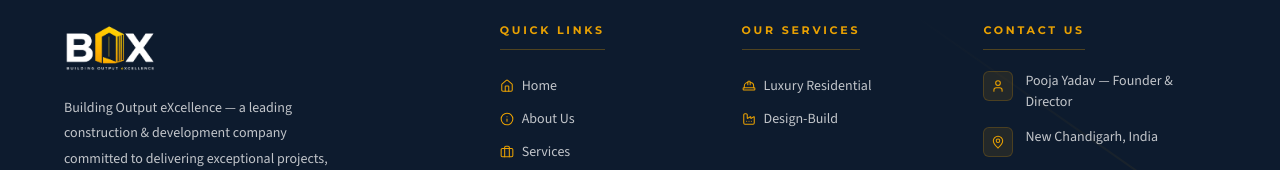
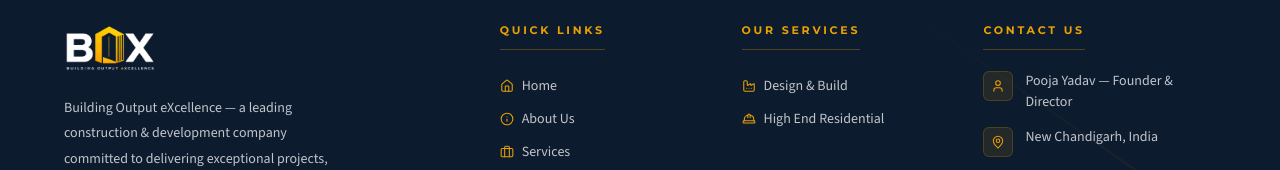
Before and after one commit to SocialThekaAccess/BOX-BUILDtech, a React (Vite) app: page /about in a window 1280 px wide. Shown: the part 3291-3461 px from the top of the page. Built offline with nearby package versions, Linux system fonts and the light colour scheme.

Commit message:
done changes

```diff
--- a/src/Components/Footer/Footer.jsx
+++ b/src/Components/Footer/Footer.jsx
@@ -16,8 +16,8 @@ const QUICK_LINKS = [
 ];
 
 const SERVICES = [
-  { label: 'Luxury Residential', Icon: HardHat, path: '/services/luxury-residential' },
-  { label: 'Design-Build',       Icon: Factory, path: '/services/design-build'       },
+  { label: 'Design & Build',       Icon: Factory, path: '/services/design-build'       },
+  { label: 'High End Residential', Icon: HardHat, path: '/services/luxury-residential' },
 ];
 
 const CONTACT_INFO = [
--- a/src/Components/Navbar/Navbar.jsx
+++ b/src/Components/Navbar/Navbar.jsx
@@ -13,8 +13,8 @@ const NAV_LINKS = [
 ];
 
 const SERVICE_ITEMS = [
-  { Icon: HardHat,  label: 'Luxury Residential', path: '/services/luxury-residential', desc: 'Premium homes & interiors' },
-  { Icon: Factory,  label: 'Design-Build',        path: '/services/design-build',       desc: 'Concept to completion'    },
+  { Icon: Factory, label: 'Design & Build',        path: '/services/design-build',       desc: 'Concept to completion'    },
+  { Icon: HardHat, label: 'High End Residential',  path: '/services/luxury-residential', desc: 'Premium homes & interiors' },
 ];
 
 const Navbar = () => {
--- a/src/Components/Projects/Projects.jsx
+++ b/src/Components/Projects/Projects.jsx
@@ -66,7 +66,7 @@ export default function Projects() {
             Featured <span>Projects</span>
           </h2>
           <p className="projects-subtitle">
-            From luxury residences to landmark commercial towers where every project
+            From luxury residences to Residential Villas towers where every project
             tells a story of precision and passion.
           </p>
           <a href="#contact" className="projects-view-all">
--- a/src/Components/Services/Services.jsx
+++ b/src/Components/Services/Services.jsx
@@ -9,16 +9,16 @@ import "./Services.css";
 
 const SERVICES = [
   {
+    Icon: Factory,
+    title: "Design & Build",
+    desc: "Heavy-duty industrial construction with real-time tracking, milestone management, and zero-defect targets.",
+    path: "/services/design-build",
+  },
+  {
     Icon: HardHat,
-    title: "Luxury Residential",
+    title: "High End Residential",
     desc: "Seamless project oversight ensuring timely delivery, budget adherence, and quality control at every stage.",
     path: "/services/luxury-residential",
-  },
-  {
-    Icon: Factory,
-    title: "Design-Build",
-    desc: "Heavy-duty industrial construction with real-time tracking, milestone management, and zero-defect targets.",
-    path: "/services/design-build",
   },
 ];
 
--- a/src/Pages/Services/DesignBuild.jsx
+++ b/src/Pages/Services/DesignBuild.jsx
@@ -35,7 +35,7 @@ const STATS = [
 const SECTIONS = [
   {
     Icon: Factory,
-    title: 'Design-Build',
+    title: 'Design & Build',
     tag: 'Concept to Completion',
     body: [
       'Heavy-duty industrial construction with real-time tracking, milestone management, and zero-defect targets. Our Design-Build approach integrates design and construction into a single streamlined process.',
@@ -103,7 +103,7 @@ export default function DesignBuild() {
         <div className="db-hero-overlay" />
         <div className="db-hero-inner">
           <Fade className="db-hero-content">
-            <span className="db-eyebrow">Design-Build</span>
+            <span className="db-eyebrow">Design & Build</span>
             <h1 className="db-hero-headline">
               <span className="db-hl">One Team</span>
               <span className="db-hl db-hl-gold">One Vision</span>
--- a/src/Pages/Services/LuxuryResidential.jsx
+++ b/src/Pages/Services/LuxuryResidential.jsx
@@ -35,7 +35,7 @@ const STATS = [
 const SECTIONS = [
   {
     Icon: HardHat,
-    title: 'Luxury Residential',
+    title: 'High End Residential',
     tag: 'Premium Homes',
     body: [
       'We design and build luxury residential spaces that combine elegance with functionality. Every home we create is a reflection of the client\'s vision — crafted with premium materials and meticulous attention to detail.',
@@ -103,7 +103,7 @@ export default function LuxuryResidential() {
         <div className="lr-hero-overlay" />
         <div className="lr-hero-inner">
           <Fade className="lr-hero-content">
-            <span className="lr-eyebrow">Luxury Residential</span>
+            <span className="lr-eyebrow">High End Residential</span>
             <h1 className="lr-hero-headline">
               <span className="lr-hl">Your Dream Home</span>
               <span className="lr-hl lr-hl-gold">Perfectly Built</span>
```
